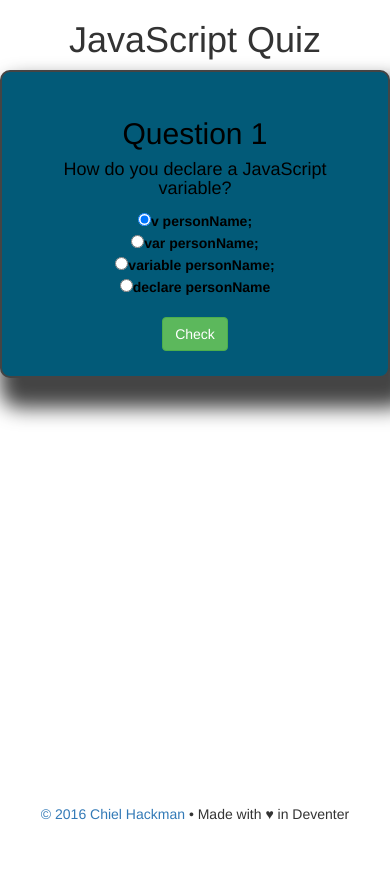
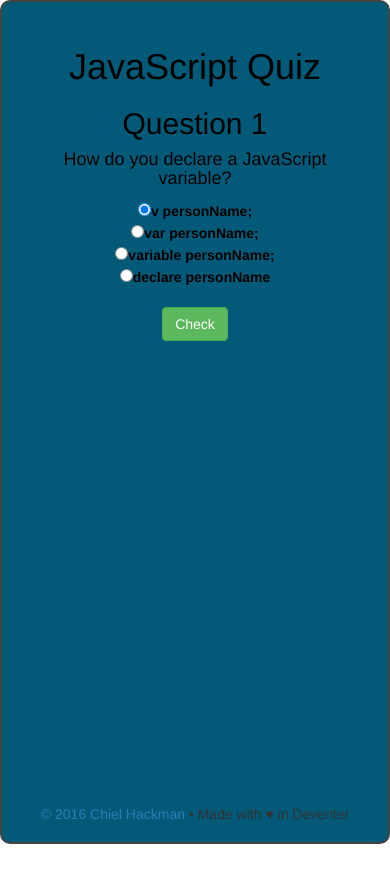
Before and after one commit to ChielHackman/JSQuizApp, a plain HTML site: page www/index.html in a window 390 px wide. Before the commit the page ends 844 px from the top, so only its background shows below. Drawn offline with nearby package versions, Linux system fonts and the light colour scheme; some packages are replaced by stand-ins of ours.

Commit message:
Changed style

```diff
--- a/www/css/index.css
+++ b/www/css/index.css
@@ -1,5 +1,6 @@
 body {
   overflow-x: hidden;
+  overflow-y: hidden;
   text-align: center;
 }
 
@@ -10,7 +11,8 @@ body {
   border-radius: 10px;
   color: #000000;
   font-weight: bold;
-  box-shadow: 10px 20px 20px 10px #444444;
+  width: 100vw;
+  height: 100vh;
 }
 
 #questionDiv {
--- a/www/index.html
+++ b/www/index.html
@@ -13,14 +13,7 @@
     <script src="http://maxcdn.bootstrapcdn.com/bootstrap/3.3.6/js/bootstrap.min.js"></script>
 	</head>
 	<body>
-
-    <div class="row">
-      <div class="col-sm-6 col-sm-offset-3" id="container">
-				  <h1>JavaScript Quiz</h1>
-            <div id="mainContent"></div>
-    	  </div>
-      </div>
-
+      <div id="mainContent"></div>
       <div id="footer">
         <div class="container">
           <p><a href="http://www.chielhackman.nl" target="_blank">© 2016 Chiel Hackman</a> • Made with ♥ in Deventer</p>
--- a/www/js/index.js
+++ b/www/js/index.js
@@ -103,6 +103,7 @@ function incorrectGuess(i) {
 function question(i) {
     $('#questionDiv').fadeOut("slow");
     mainContent.html('<div id="questionDiv">' +
+        '<h1>JavaScript Quiz</h1>' +
         '<h2>Question ' + (i + 1) + '</h2>' +
         '<h4>' + allQuestions[i].question + '</h4>' +
         '<input type="radio" name="questionChoices" value="' + allQuestions[i].choices[0] + '" checked="yes">' + allQuestions[i].choices[0] + '</input><br />' +
```
